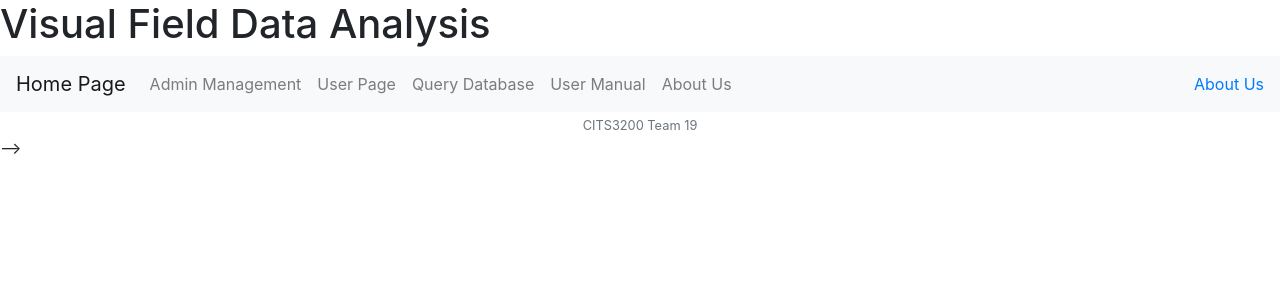
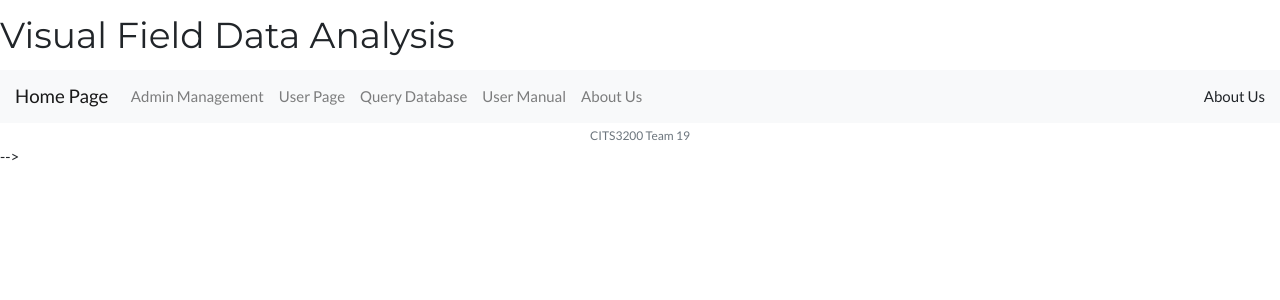
Before and after one commit to CITS3200-GROUP19/CITS3200, a Flask app: page /home in a window 1280 px wide. Shown: the top 300 px of the page. Run offline with Flask 3, Linux system fonts and the light colour scheme; some libraries are stand-ins or nearby versions.

Commit message:
making about page extend properly
extending about page to utilise base.html and re-styling. Re-wrote login page, had incorrect title

```diff
--- a/main1.py
+++ b/main1.py
@@ -8,7 +8,7 @@ def login():
 
 @app.route("/about")
 def about():
-	return render_template("about.html")
+	return render_template("about(old).html")
 
 @app.route("/admin")
 def admin():
--- a/templates/about.html
+++ b/templates/about.html
@@ -8,6 +8,7 @@
 body,h1,h2,h3,h4,h5,h6 {font-family: "Lato", sans-serif}
 .w3-bar,h1,button {font-family: "Montserrat", sans-serif}
 .fa-anchor,.fa-coffee {font-size:200px}
+
 </style>
 
 
--- a/templates/base.html
+++ b/templates/base.html
@@ -9,14 +9,34 @@
     <script src="https://cdnjs.cloudflare.com/ajax/libs/popper.js/1.14.7/umd/popper.min.js" integrity="sha384-UO2eT0CpHqdSJQ6hJty5KVphtPhzWj9WO1clHTMGa3JDZwrnQq4sF86dIHNDz0W1" crossorigin="anonymous"></script>
     <link rel="stylesheet" href="https://stackpath.bootstrapcdn.com/bootstrap/4.3.1/css/bootstrap.min.css" integrity="sha384-ggOyR0iXCbMQv3Xipma34MD+dH/1fQ784/j6cY/iJTQUOhcWr7x9JvoRxT2MZw1T" crossorigin="anonymous">
     <script src="https://stackpath.bootstrapcdn.com/bootstrap/4.3.1/js/bootstrap.min.js" integrity="sha384-JjSmVgyd0p3pXB1rRibZUAYoIIy6OrQ6VrjIEaFf/nJGzIxFDsf4x0xIM+B07jRM" crossorigin="anonymous"></script>
+
+    <!-- for about us styling -->
+    <meta name="viewport" content="width=device-width, initial-scale=1.0">
+    <link rel="stylesheet" href="https://www.w3schools.com/w3css/4/w3.css">
+    <link rel="stylesheet" href="https://fonts.googleapis.com/css?family=Lato">
+    <link rel="stylesheet" href="https://fonts.googleapis.com/css?family=Montserrat">
+    <link rel="stylesheet" href="https://cdnjs.cloudflare.com/ajax/libs/font-awesome/4.7.0/css/font-awesome.min.css">
+    <style>
+    body,h1,h2,h3,h4,h5,h6 {font-family: "Lato", sans-serif}
+    .w3-bar,h1,button {font-family: "Montserrat", sans-serif}
+    .fa-anchor,.fa-coffee {font-size:200px}
+
+
+    h1{
+        line-height: 50px;
+    }
+
+    h5{
+        line-height: 30px;
+    }
+    </style>
+
+
+
     {% block header %}
             <title>
                 {% block title %}
-<!--    {% if title %}
-        {{ title }} - Data Visualization
-    {% else %}Welcome to Data Visualization
-    {% endif %}
--->
+
                 {% endblock %}
             </title>
 
--- a/templates/login.html
+++ b/templates/login.html
@@ -3,7 +3,7 @@
     <title>login</title>
 </head>
 <body>
-	<h1> Field Data Visualisation </h1>
+	<h1> Login Page</h1>
 	<p> Please login to gain access </p>
     <form method = "post" action = "/login_success">
         <table>
```
Also changed, not shown: templates/about(old).html (+5 -19 lines).
